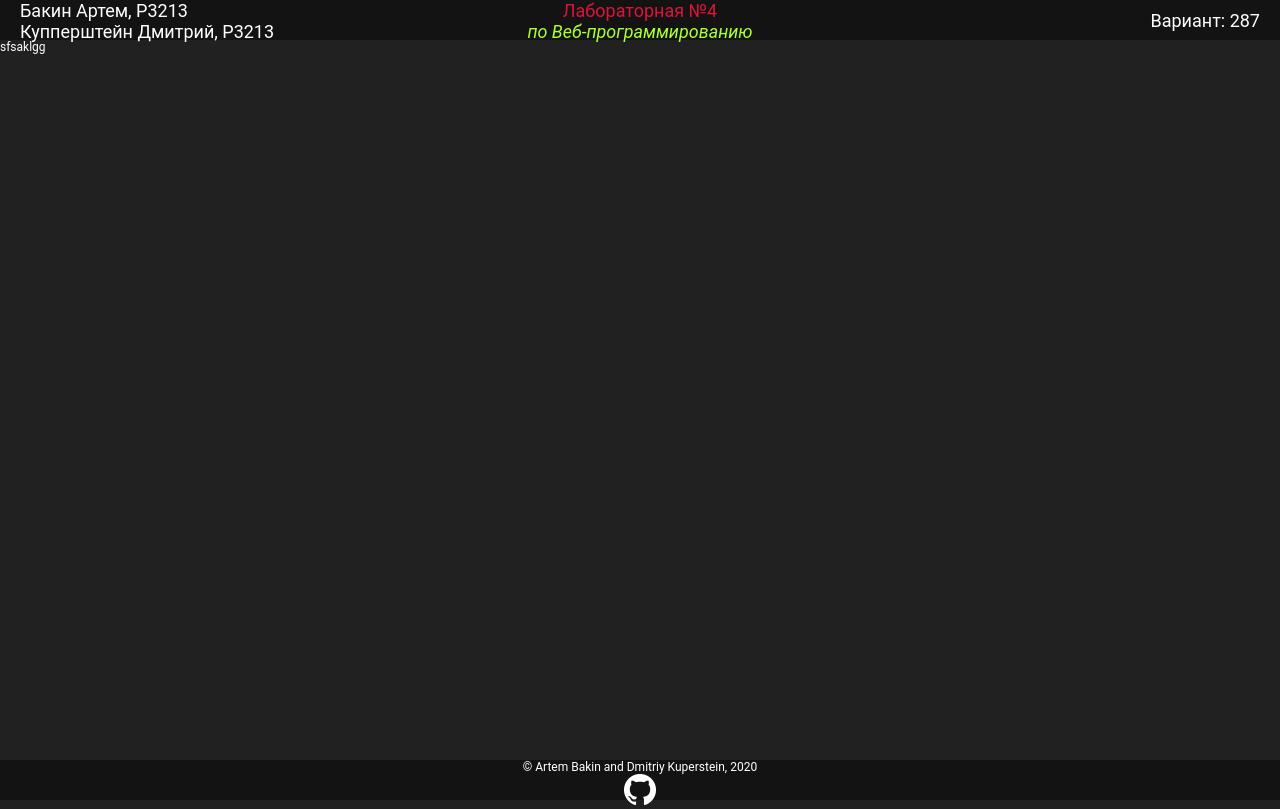
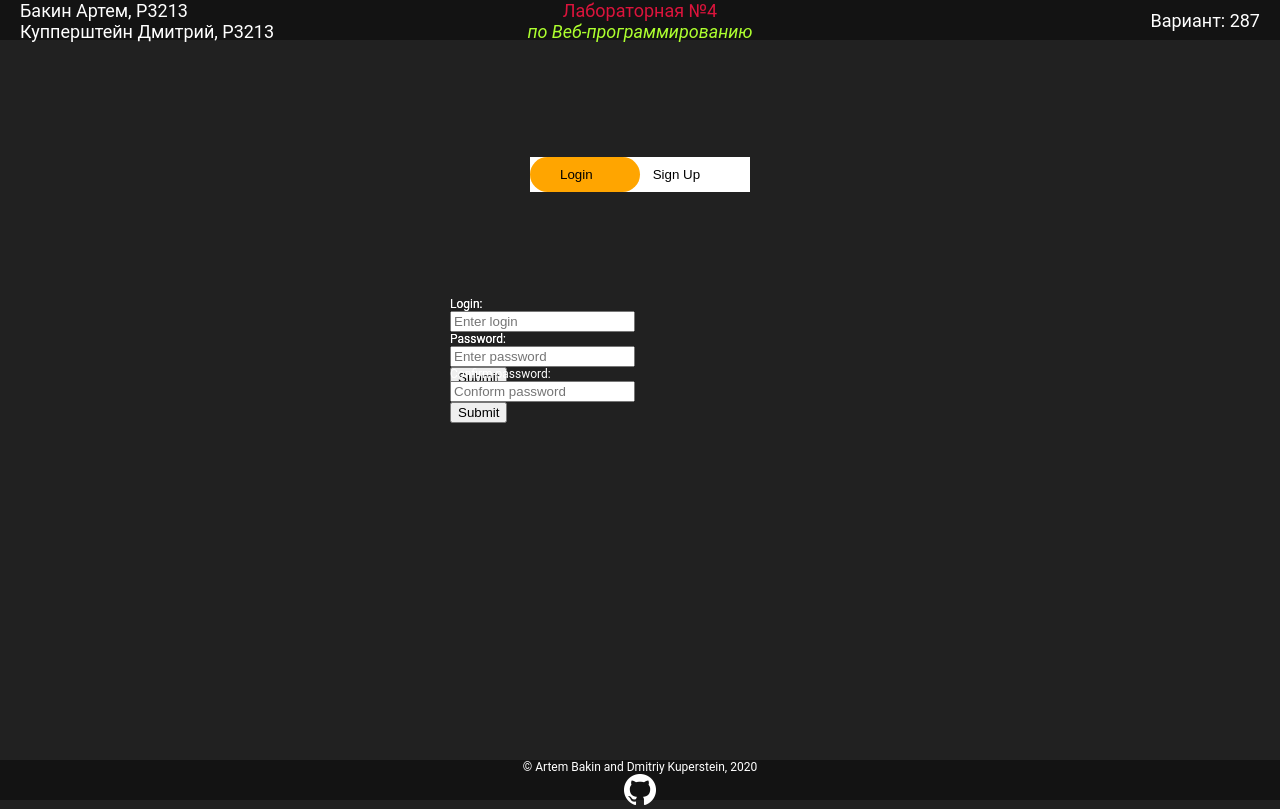
Before and after one commit to Afomin01/weblab4-frontend, a React (Create React App) app: page /welcome in a window 1280 px wide. Built offline with nearby package versions, Linux system fonts and the light colour scheme.

Commit message:
add login-signup-form demo

```diff
--- a/src/App.js
+++ b/src/App.js
@@ -1,5 +1,6 @@
 import React from "react";
 import './styles/desktop.scss'
+import './styles/desktop-inputs.scss'
 import {Route, Switch, Redirect } from "react-router-dom";
 import Welcome from "./components/welcome";
 import Main from "./components/main";
--- /dev/null
+++ b/src/components/login-signup-form.js
@@ -0,0 +1,43 @@
+import React from 'react'
+
+export default class LoginSignUpForm extends React.Component {
+    render(){
+        return(
+            <div className={"login-signup"}>
+                <div className={"login-signup-buttons"}>
+                    <div id={"toggle-btn-slider"}></div>
+                    <button type={"button"} className={"toggle-btn"} onClick={this.signup}>Login</button>
+                    <button type={"button"} className={"toggle-btn"} onClick={this.login}>Sign Up</button>
+                </div>
+                <form id={"login-form"} className={"login-signup-form"}>
+                    <label>Login:</label>
+                    <input type={"text"} className={"input-field"} placeholder={"Enter login"}/>
+                    <label>Password:</label>
+                    <input type={"password"} className={"input-field"} placeholder={"Enter password"}/>
+                    <button type={"submit"} className={"submit-btn"}>Submit</button>
+                </form>
+                <form id={"signup-form"} className={"login-signup-form"}>
+                    <label>Login:</label>
+                    <input type={"text"} className={"input-field"} placeholder={"Enter login"}/>
+                    <label>Password:</label>
+                    <input type={"password"} className={"input-field"} placeholder={"Enter password"}/>
+                    <label>Confirm password:</label>
+                    <input type={"password"} className={"input-field"} placeholder={"Conform password"}/>
+                    <button type={"submit"} className={"submit-btn"}>Submit</button>
+                </form>
+            </div>
+        )
+    }
+
+    login() {
+        document.getElementById("login-form").style.left = "50px";
+        document.getElementById("signup-form").style.left = "450px";
+        document.getElementById("toggle-btn-slider").style.left = "100px";
+    }
+
+    signup() {
+        document.getElementById("login-form").style.left = "-400px";
+        document.getElementById("signup-form").style.left = "50px";
+        document.getElementById("toggle-btn-slider").style.left = "0";
+    }
+}
--- a/src/components/welcome.js
+++ b/src/components/welcome.js
@@ -1,10 +1,11 @@
 import React from 'react'
+import LoginSignUpForm from "./login-signup-form";
 
 export default class Welcome extends React.Component{
     render(){
         return(
             <div>
-                sfsaklgg
+                <LoginSignUpForm />
             </div>
         )
     }
--- a/src/styles/desktop-inputs.scss
+++ b/src/styles/desktop-inputs.scss
@@ -0,0 +1,3 @@
+.input-field{
+  display: block;
+}
--- a/src/styles/desktop.scss
+++ b/src/styles/desktop.scss
@@ -74,3 +74,47 @@ body{
 #main{
   flex: 1 0 auto;
 }
+
+
+.login-signup {
+  width: 380px;
+  height: 480px;
+  position: relative;
+  margin: 6% auto;
+  padding: 5px;
+  overflow: hidden;
+}
+
+.login-signup-buttons {
+  width: 220px;
+  margin: 35px auto;
+  background: white;
+  position: relative;
+}
+
+.toggle-btn{
+  padding: 10px 30px;
+  cursor: pointer;
+  background: transparent;
+  border: 0;
+  outline: none;
+  position: relative;
+}
+
+#toggle-btn-slider{
+  top: 0;
+  left: 0;
+  position: absolute;
+  width: 110px;
+  height: 100%;
+  background: orange;
+  border-radius: 30px;
+  transition: .5s;
+}
+
+.login-signup-form {
+  top: 180px;
+  position: absolute;
+  width: 280px;
+  transition: .5s;
+}
```
